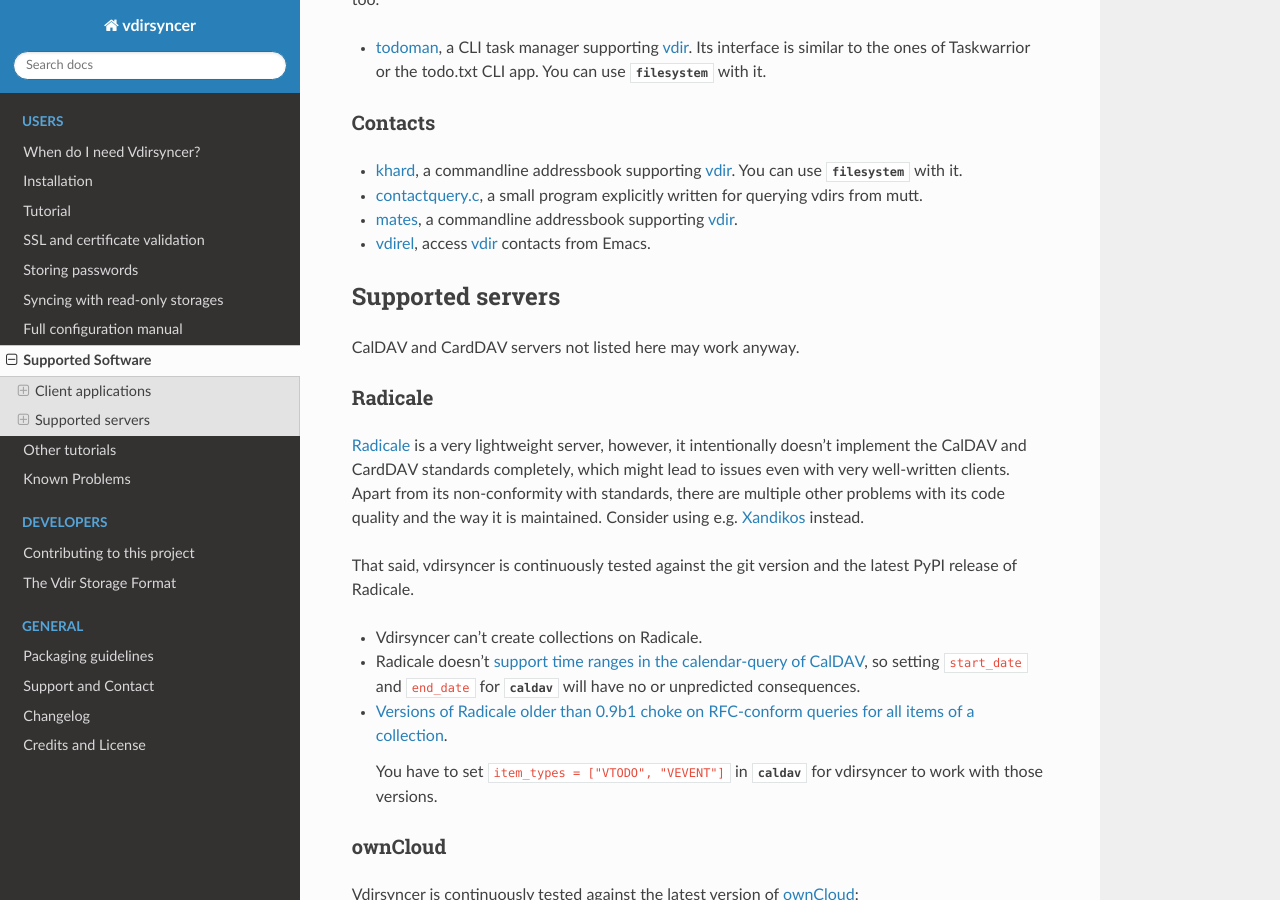
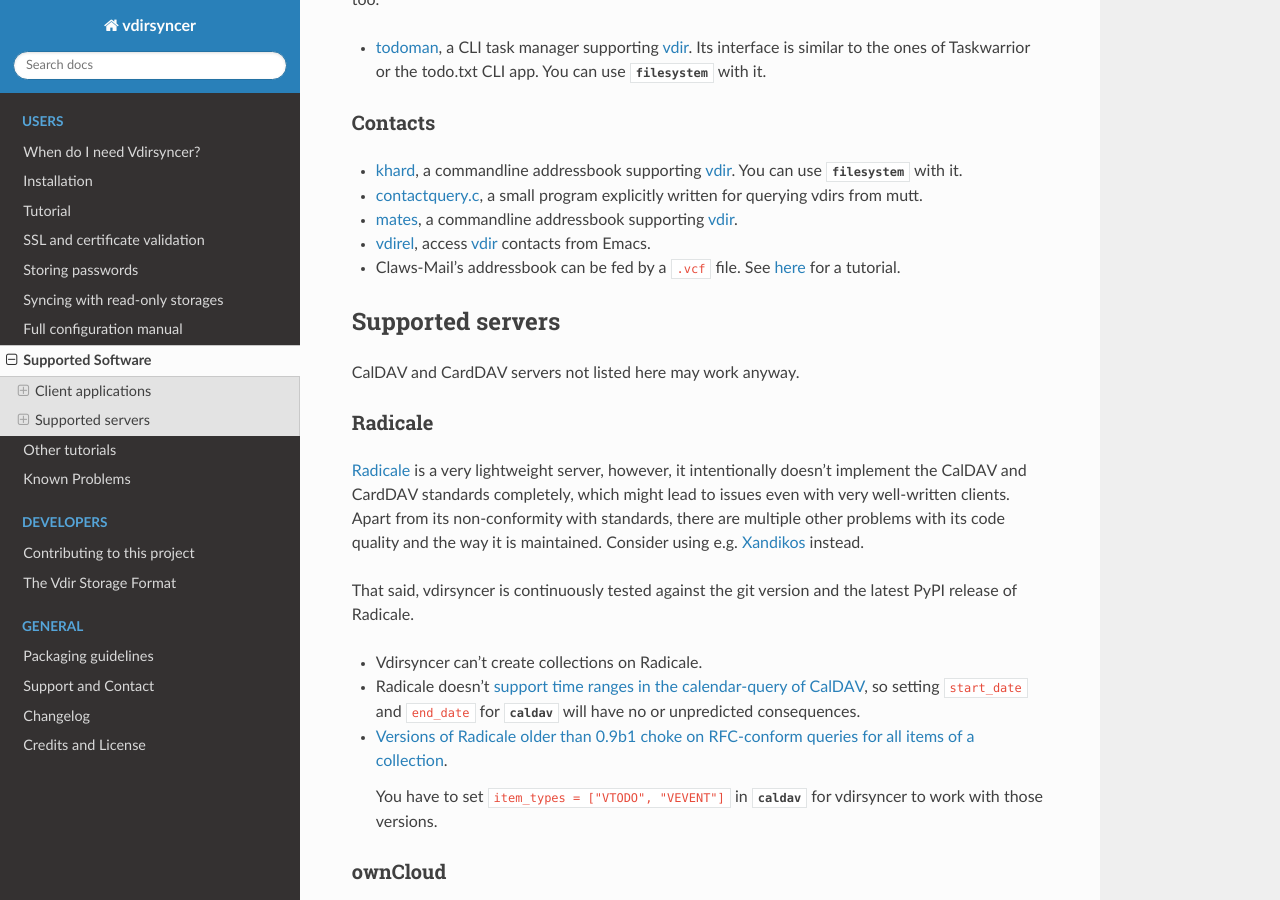
Before and after one commit to pimutils/vdirsyncer, a Sphinx documentation site: the page built from docs/supported.rst, in a window 1280 px wide and 900 px high, scrolled down 548 px. Built offline with Sphinx 7.4.7 and the Read the Docs theme 2.0.0, drawn with Linux system fonts in a browser that asks for light colours; the version number could not be read and is left out.

Commit message:
Add claws-mail to supported.rst

```diff
--- a/docs/supported.rst
+++ b/docs/supported.rst
@@ -49,6 +49,9 @@
 - mates_, a commandline addressbook supporting :doc:`vdir <vdir>`.
 
 - vdirel_, access :doc:`vdir <vdir>` contacts from Emacs.
+
+- Claws-Mail's addressbook can be fed by a ``.vcf`` file. See :ref:`here
+  <claws-mail-tutorial>` for a tutorial.
 
 .. _khard: https://github.com/scheibler/khard/
 .. _contactquery.c: https://github.com/t-8ch/snippets/blob/master/contactquery.c
--- a/docs/tutorials/claws-mail.rst
+++ b/docs/tutorials/claws-mail.rst
@@ -1,3 +1,5 @@
+.. _claws-mail-tutorial:
+
 Vdirsyncer with Claws Mail
 ==========================
 
```
